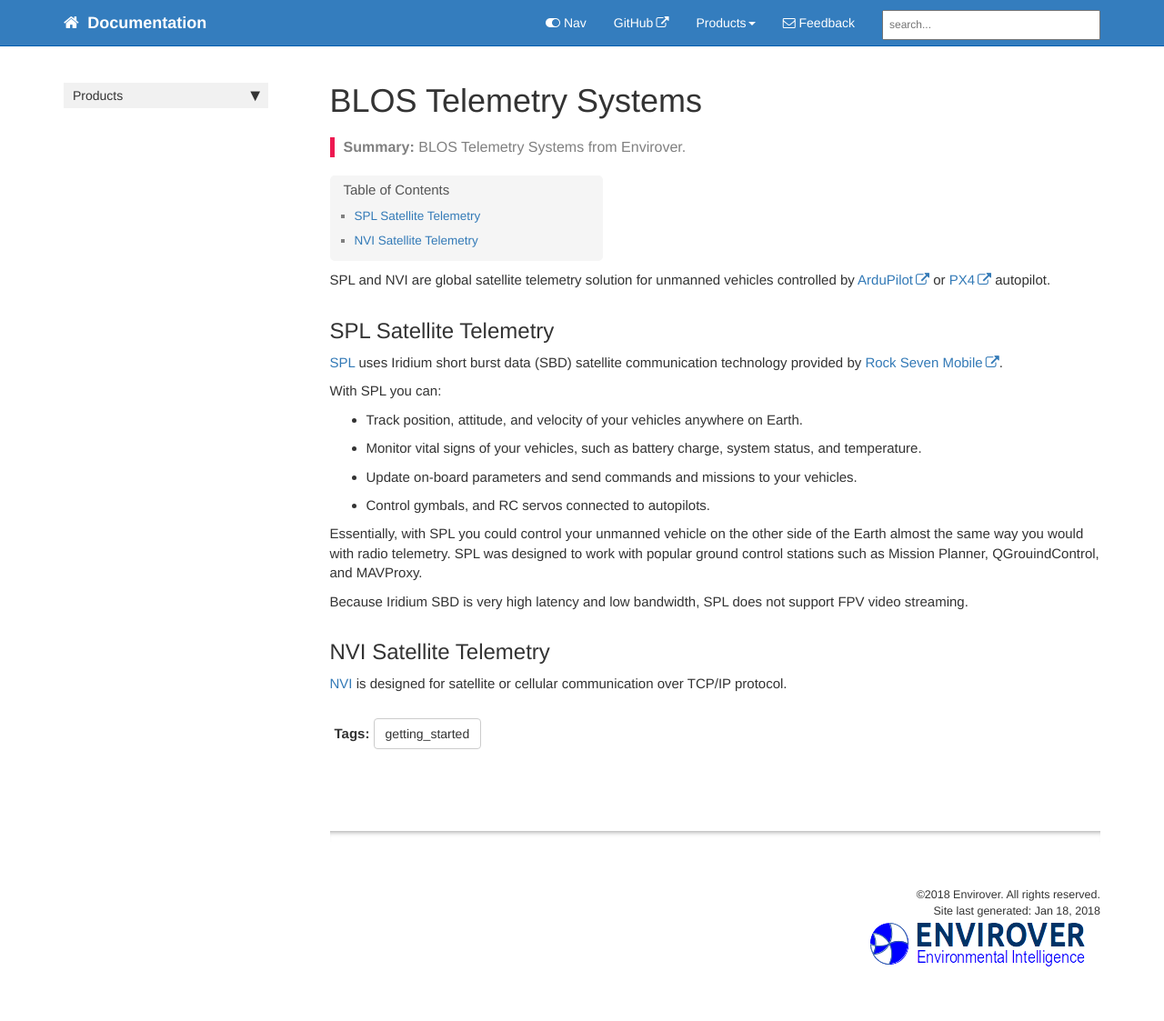
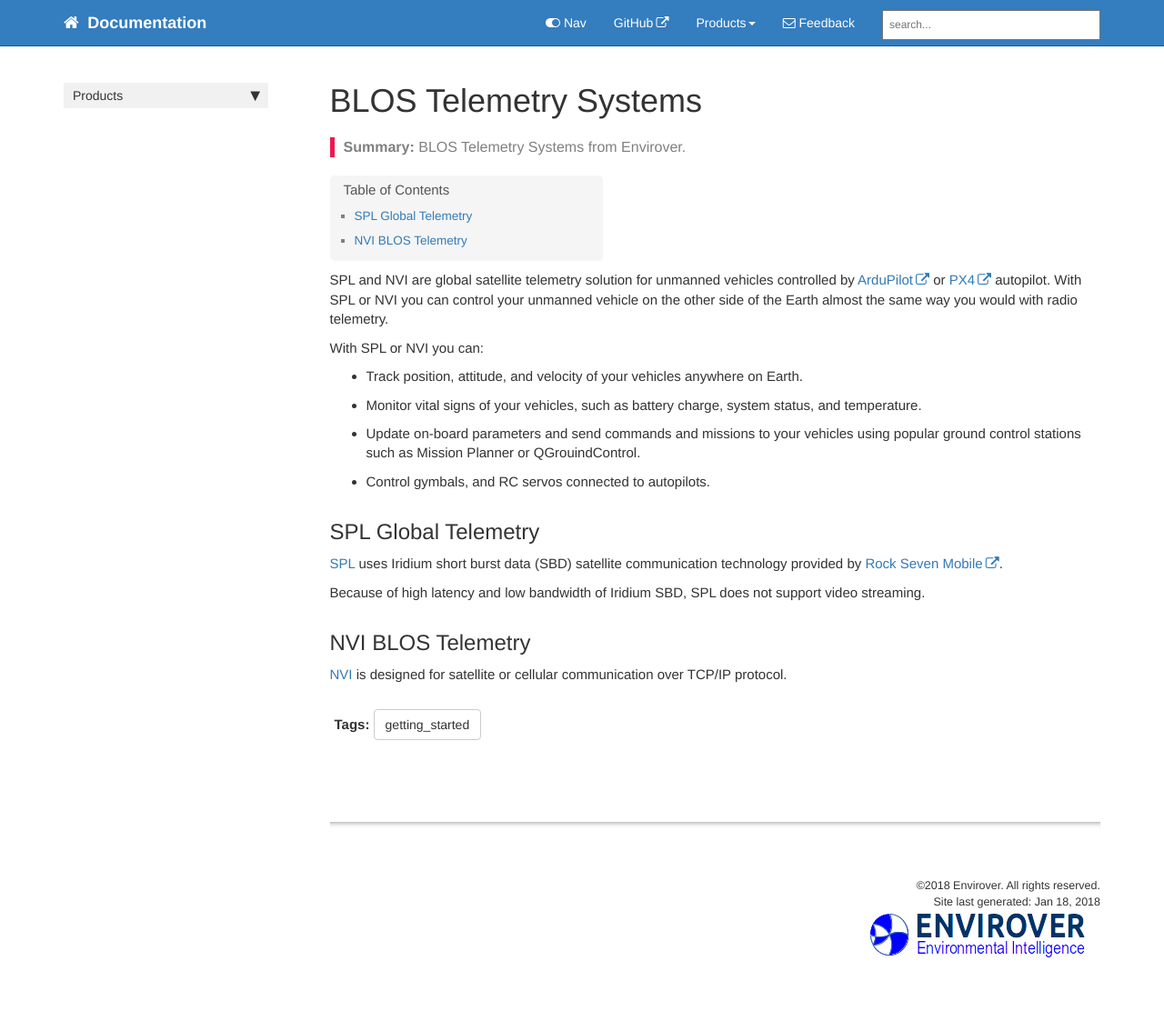
Before and after one commit to envirover/spldocs, a Jekyll site: the page built from index.md, in a window 1280 px wide. Shown: the whole page at 91% size. Built offline with Jekyll 4.4.1, drawn with Linux system fonts in a browser that asks for light colours; nearby versions of some CDN libraries; comment, search, counter and statistics services are not loaded.

Commit message:
Updated spl.jpg

```diff
--- a/_config.yml
+++ b/_config.yml
@@ -35,7 +35,7 @@ exclude:
   - .gitignore
 # these are the files and directories that jekyll will exclude from the build
 
-feedback_subject_line: Envirover docs feedback
+feedback_subject_line: Envirover docs
 
 feedback_email: pb@envirover.com
 # used as a contact email for the Feedback link in the top navigation bar
--- a/_data/sidebars/home_sidebar.yml
+++ b/_data/sidebars/home_sidebar.yml
@@ -10,6 +10,6 @@ entries:
     - title: SPL Global Telemetry
       url: /spl.html
       output: web
-    - title: NVI Satellite Telemetry
+    - title: NVI BLOS Telemetry
       url: /nvi.html
       output: web
--- a/_data/sidebars/nvi_sidebar.yml
+++ b/_data/sidebars/nvi_sidebar.yml
@@ -1,8 +1,8 @@
 # This is your sidebar TOC. The sidebar code loops through sections here and provides the appropriate formatting.
 
 entries:
-- title: NVI Satellite Telemetry
-  product: NVI Satellite Telemetry
+- title: NVI BLOS Telemetry
+  product: NVI BLOS Telemetry
   version: 1.0 alpha
   folders:
 
--- a/_data/topnav.yml
+++ b/_data/topnav.yml
@@ -14,5 +14,5 @@ topnav_dropdowns:
       folderitems:
         - title: SPL Global Telemetry
           url: /spl.html
-        - title: NVI Satellite Telemetry
+        - title: NVI BLOS Telemetry
           url: /nvi.html
--- a/index.md
+++ b/index.md
@@ -8,21 +8,20 @@ summary: BLOS Telemetry Systems from Envirover.
 ---
 
 SPL and NVI are global satellite telemetry solution for unmanned vehicles controlled by [ArduPilot](http://ardupilot.org/) or [PX4](http://px4.io/) autopilot.
+With SPL or NVI you can control your unmanned vehicle on the other side of the Earth almost the same way you would with radio telemetry.
 
-## SPL Satellite Telemetry
-
-[SPL](spl.htmp) uses Iridium short burst data (SBD) satellite communication technology provided by [Rock Seven Mobile](http://www.rock7mobile.com/).
-
-With SPL you can:
+With SPL or NVI you can:
 - Track position, attitude, and velocity of your vehicles anywhere on Earth.
 - Monitor vital signs of your vehicles, such as battery charge, system status, and temperature.
-- Update on-board parameters and send commands and missions to your vehicles.
+- Update on-board parameters and send commands and missions to your vehicles using popular ground control stations such as Mission Planner or QGrouindControl.
 - Control gymbals, and RC servos connected to autopilots.
 
-Essentially, with SPL you could control your unmanned vehicle on the other side of the Earth almost the same way you would with radio telemetry. SPL was designed to work with popular ground control stations such as Mission Planner, QGrouindControl, and MAVProxy.
+## SPL Global Telemetry
 
-Because Iridium SBD is very high latency and low bandwidth, SPL does not support FPV video streaming.
+[SPL](spl.html) uses Iridium short burst data (SBD) satellite communication technology provided by [Rock Seven Mobile](http://www.rock7mobile.com/).
 
-## NVI Satellite Telemetry
+Because of high latency and low bandwidth of Iridium SBD, SPL does not support video streaming.
+
+## NVI BLOS Telemetry
 
 [NVI](nvi.html) is designed for satellite or cellular communication over TCP/IP protocol.
```
Also changed, not shown: _data/sidebars/other.yml (deleted, +0 -18 lines), pages/spl/spl.md (+0 -4 lines), images/spl.jpg.
